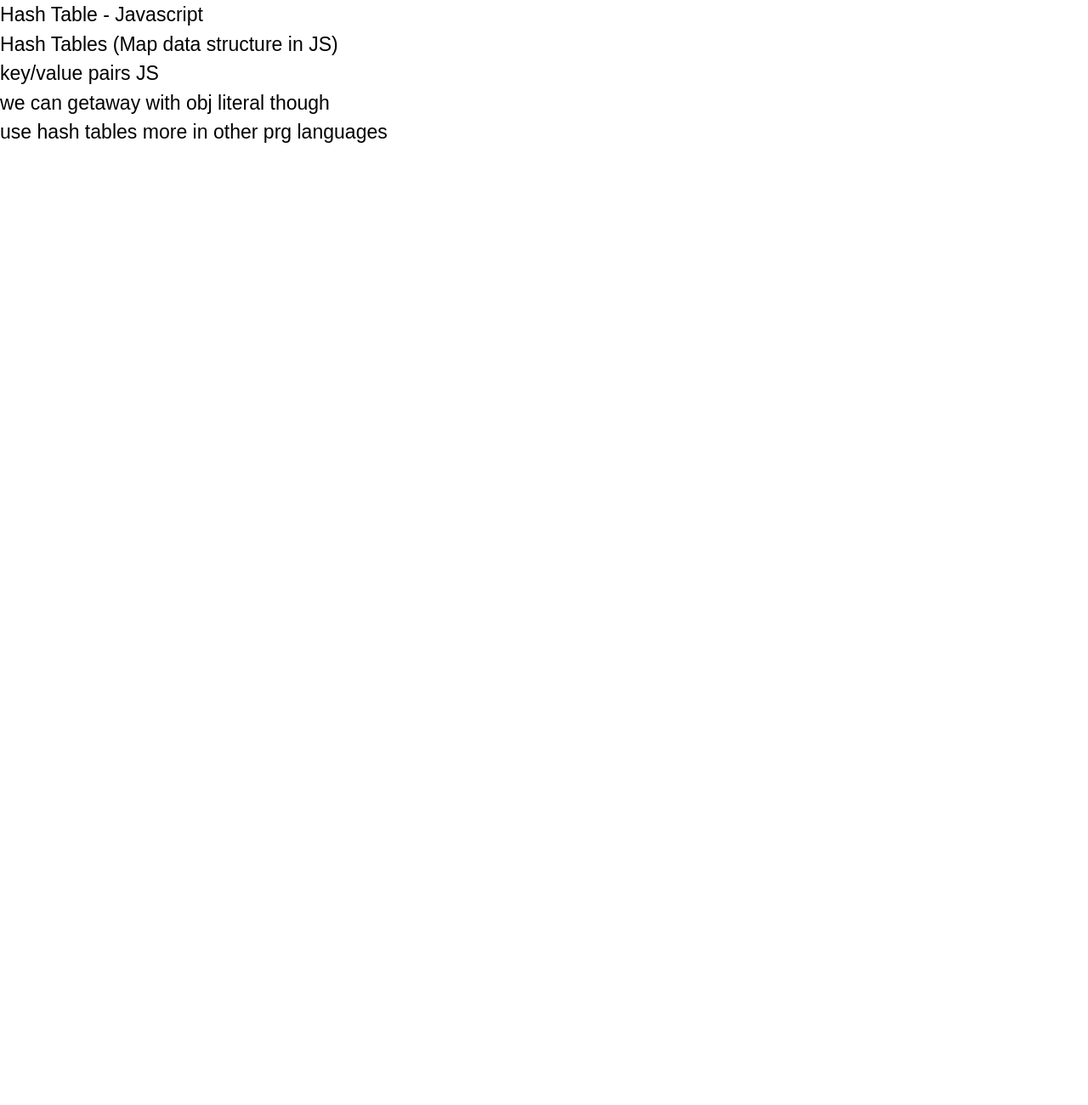
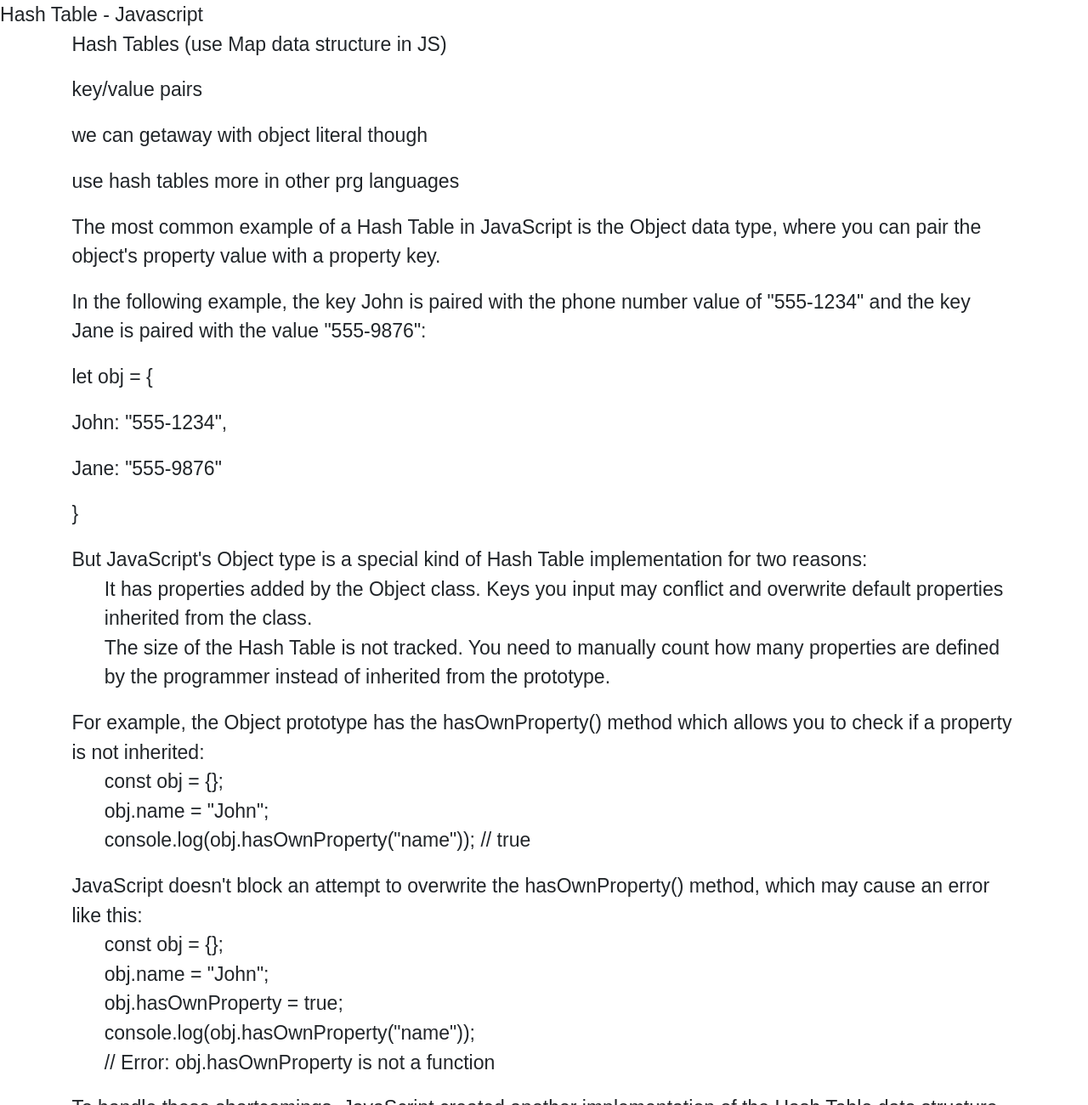
Before and after one commit to csalhab/hash-table-javascript, a plain HTML site: page index.html in a window 1280 px wide. Shown: the top 1300 px of the page at 85% size. Before the commit the page ends 800 px from the top, so only its background shows below. Drawn offline with nearby package versions, Linux system fonts and the light colour scheme.

Commit message:
added Object info and started Map info

```diff
--- a/index.html
+++ b/index.html
@@ -4,6 +4,12 @@
     <meta charset="UTF-8" />
     <meta http-equiv="X-UA-Compatible" content="IE=edge" />
     <meta name="viewport" content="width=device-width, initial-scale=1.0" />
+    <link
+      href="https://cdn.jsdelivr.net/npm/bootstrap@5.0.2/dist/css/bootstrap.min.css"
+      rel="stylesheet"
+      integrity="sha384-EVSTQN3/azprG1Anm3QDgpJLIm9Nao0Yz1ztcQTwFspd3yD65VohhpuuCOmLASjC"
+      crossorigin="anonymous"
+    />
     <link rel="stylesheet" href="./assets/css/reset.css" />
     <link rel="stylesheet" href="./assets/css/style.css" />
     <title>Hash Table - Javascript</title>
@@ -11,10 +17,96 @@
   <body>
     <header>Hash Table - Javascript</header>
     <main>
-      <p>Hash Tables (Map data structure in JS)</p>
-      <p>key/value pairs JS</p>
-      <p>we can getaway with obj literal though</p>
-      <p>use hash tables more in other prg languages</p>
+        <div class="container">
+            <div class="row">
+                <div class="col-12">
+                    <p>Hash Tables (use Map data structure in JS)</p>
+                    <p>key/value pairs</p>
+                    <p>we can getaway with object literal though</p>
+                    <p>use hash tables more in other prg languages</p>
+                </div>
+            </div>
+            <div class="row">
+                <div class="col-12">
+                    <p>
+                        The most common example of a Hash Table in JavaScript is the Object data
+                        type, where you can pair the object's property value with a property
+                        key.
+                    </p>
+                    <p>
+                    In the following example, the key John is paired with the phone
+                    number value of "555-1234" and the key Jane is paired with the value
+                    "555-9876":
+                    <p>
+                        let obj = {
+                        <p>
+                            John: "555-1234",
+                        </p>
+                        <p>
+                            Jane: "555-9876"
+                        </p>
+                        <p>
+                            }
+                        </p>
+                    </p>
+            </div>
+        </div>
+        <div class="row">
+            <div class="col-12">
+                But JavaScript's Object type is a special kind of Hash Table implementation for two reasons:
+                <ol>
+                    <li>It has properties added by the Object class. Keys you input may conflict and overwrite default properties inherited from the class.</li>
+                    <li>The size of the Hash Table is not tracked. You need to manually count how many properties are defined by the programmer instead of inherited from the prototype.</li>
+                </ul>
+            </div>
+        </div>
+        <div class="row">
+            <div class="col-12">
+                For example, the Object prototype has the hasOwnProperty() method which allows you to check if a property is not inherited:
+                <ol>
+                    <li>const obj = {};
+                    </li>
+                    <li>obj.name = "John";
+                    </li>
+                    <li>
+                        console.log(obj.hasOwnProperty("name")); // true
+                    </li>
+                </ul>
+            </div>
+        </div>
+        <div class="row">
+            <div class="col-12">
+                JavaScript doesn't block an attempt to overwrite the hasOwnProperty() method, which may cause an error like this:
+                <ol>
+                    <li>const obj = {};
+                    </li>
+                    <li>obj.name = "John";
+                    </li>
+                    <li>obj.hasOwnProperty = true;</li>
+                    <li>
+                        console.log(obj.hasOwnProperty("name"));
+                        <p>// Error: obj.hasOwnProperty is not a function</p>
+                    </li>
+                </ul>
+            </div>
+        </div>
+        <div class="row">
+            <div class="col-12">
+                To handle these shortcomings, JavaScript created another implementation of the Hash Table data structure which is called Map
+                <p>Just like Object, Map allows you to store key-value pairs inside the data structure. Here's an example of Map in action:</p>
+                <ol>
+                    <li>const collection = new Map();
+                    </li>
+                    <li>collection.set("John", "555-1234");
+                    </li>
+                    <li>collection.set("Jane, "555-9876");</li>
+                    <li>
+                        console.log(collection.get("John")); // 555-1234
+                        <p>console.log(collection.size); // 2</p>
+                    </li>
+                </ul>
+            </div>
+        </div>
     </main>
   </body>
 </html>
```
